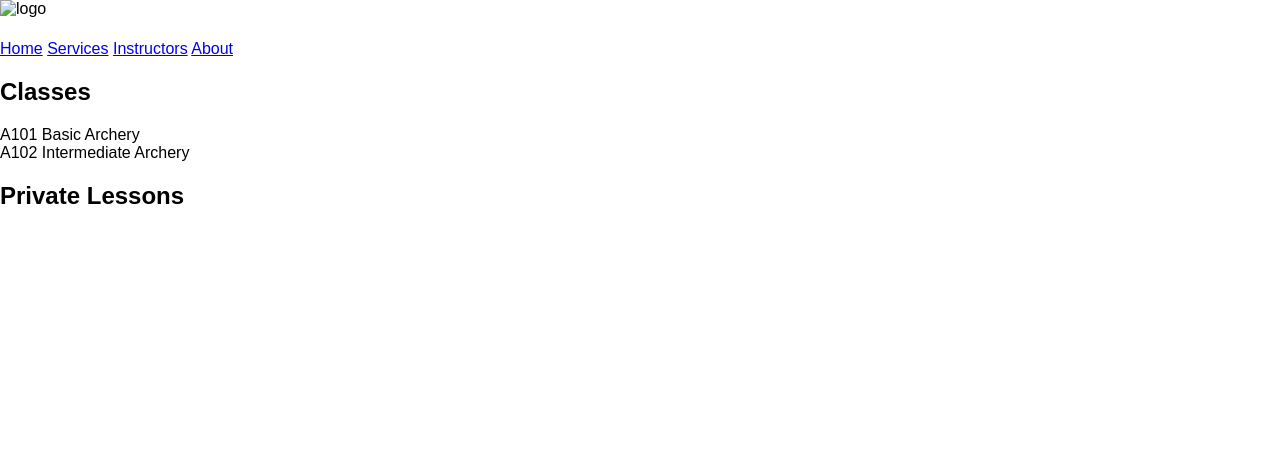
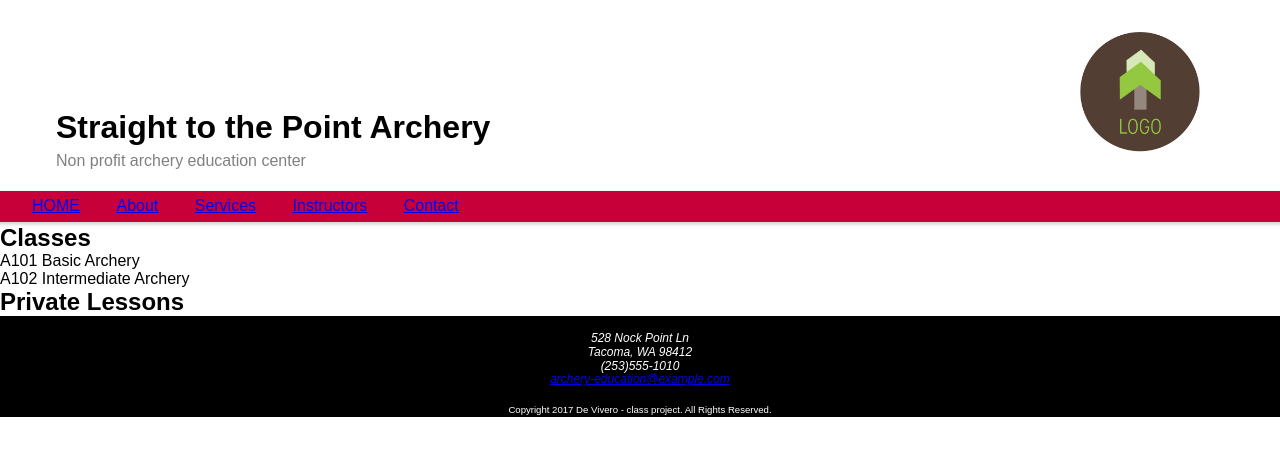
Before and after one commit to devivero/archery-site, a plain HTML site: page services.html in a window 1280 px wide. Drawn offline with Linux system fonts and the light colour scheme.

Commit message:
modified services page

```diff
--- a/services.html
+++ b/services.html
@@ -1,22 +1,25 @@
-<html>
-  <head>
-    <link rel="stylesheet" href="styles/normalize.css">
-    <link rel="stylesheet" href="styles/stylesheet.css">
-    <meta charset="utf-8">
-    <title>Straight to the Point Archery</title>
-  </head>
+<!DOCTYPE html>
+<html lang="en">
+<head>
+  <meta charset="utf-8">
+  <title>Straight to the Point Archery</title>
+  <link rel="stylesheet" type="text/css" href="/styles/normalize.css">
+  <link rel="stylesheet" type="text/css" href="styles/base.css">
+  <link rel="stylesheet" type="text/css" href="styles/positioning.css">
+</head>
   <body>
     <header>
-      <img src="" alt="logo">
-      <h1></h1>
-      <p></p>
+      <img class="logo" src="/images/logo.jpg" alt="stp logo">
+      <h1 class="site-name">Straight to the Point Archery</h1>
+      <p class="site-slogan">Non profit archery education center</p>
+      <nav>
+        <a href="/archery-site/index.html">HOME</a>
+        <a href="#">About</a>
+        <a href="/archery-site/services.html">Services</a>
+        <a href="/archery-site/instructors.html">Instructors</a>
+        <a href="#">Contact</a>
+      </nav>
     </header>
-    <nav>
-      <a href="index.html">Home</a>
-      <a href="services.html">Services</a>
-      <a href="#">Instructors</a>
-      <a href="about.html">About</a>
-    </nav>
   <main>
     <section>
       <h2>Classes</h2>
@@ -59,10 +62,15 @@
     </section>
   </main>
   <footer>
-    <address class="">
-
+    <address>
+      <ul>
+        <li>528 Nock Point Ln</li>
+        <li>Tacoma, WA 98412</li>
+        <li>(253)555-1010</li>
+        <li><a href="#">archery-education@example.com</a></li>
+      </ul>
     </address>
-    <small></small>
+    <small class="copyright">Copyright 2017 De Vivero - class project. All Rights Reserved.</small>
   </footer>
   </body>
 </html>
```
